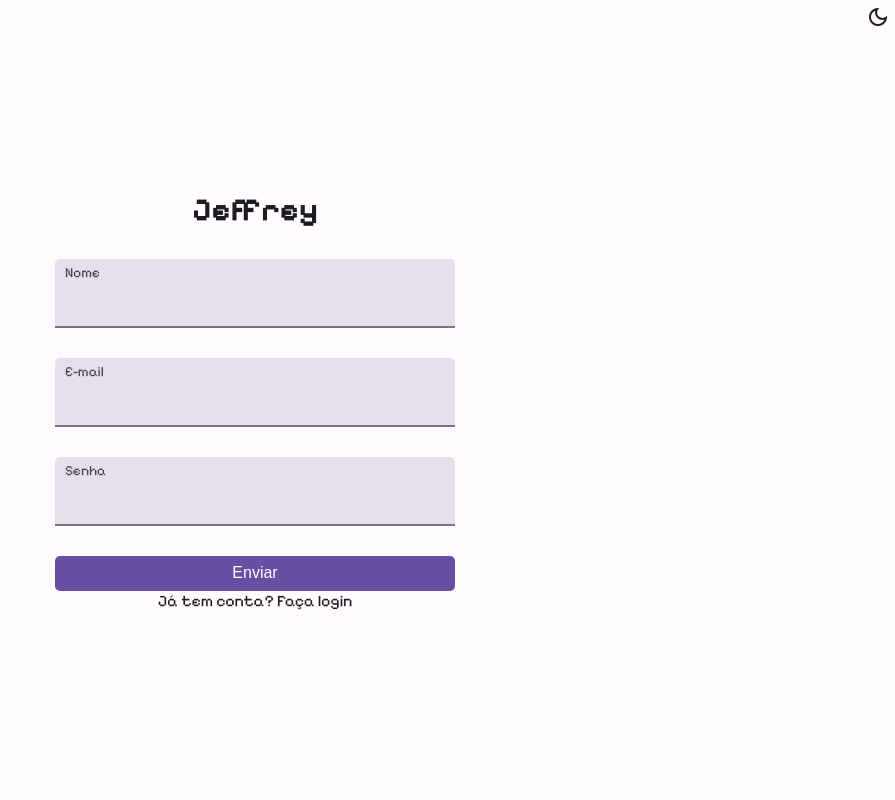
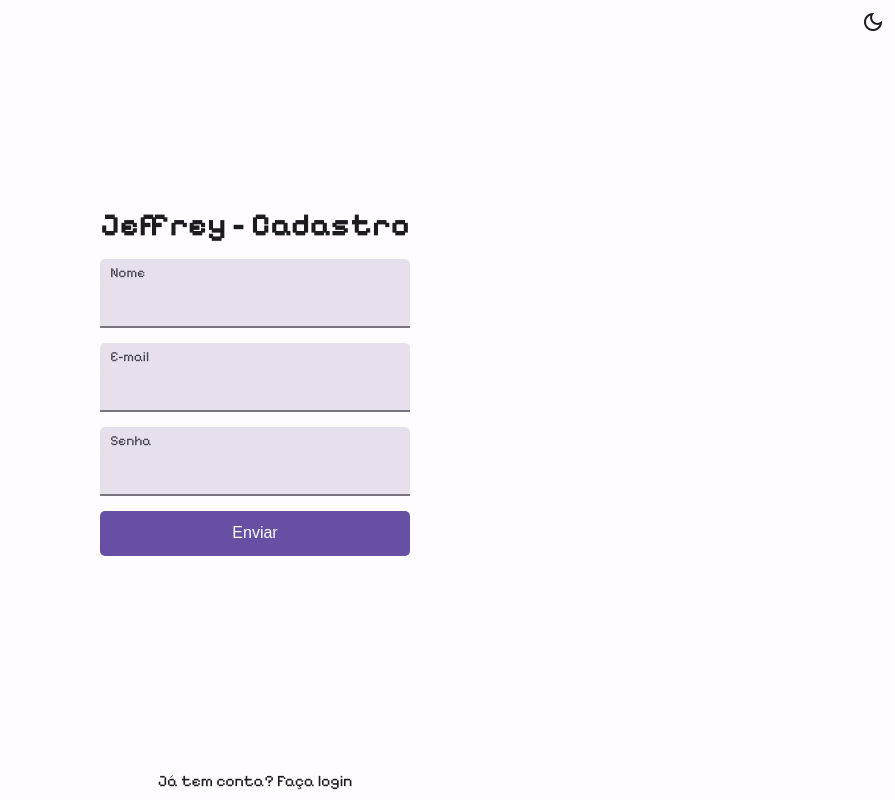
Before and after one commit to Joao-Henrique5557/jey, a React (Vite) app in the folder site-jeffrey/frontend/: page /jeffrey/cadastro in a window 1280 px wide. Shown: the whole page, without its empty margins (385-1280 px from the left). Built offline with nearby package versions, Linux system fonts and the light colour scheme.

Commit message:
adicionando novos dispositivos

```diff
--- a/site-jeffrey/frontend/index.html
+++ b/site-jeffrey/frontend/index.html
@@ -7,6 +7,7 @@
     <link rel="stylesheet" href="https://fonts.googleapis.com/css2?family=Material+Symbols+Outlined" />
     <link rel="stylesheet" href="./src/styles/theme.css">
     <link rel="stylesheet" href="./src/styles/global.css">
+    <link rel="stylesheet" href="./src/styles/devices.css">
   </head>
   <body>
     <div id="root"></div>
--- a/site-jeffrey/frontend/src/components/Btn.jsx
+++ b/site-jeffrey/frontend/src/components/Btn.jsx
@@ -1,5 +1,5 @@
 const Btn = () => {
-    return <button id="btn">Enviar</button>
+    return <button className="btn">Enviar</button>
 }
 
 export default Btn
--- a/site-jeffrey/frontend/src/components/Formulario.jsx
+++ b/site-jeffrey/frontend/src/components/Formulario.jsx
@@ -3,15 +3,15 @@ import Btn from "./Btn"
 
 const Formulario = (tipo) => {
     if(tipo.procedimento === "login"){
-        return <div id="formulario">
-            <h1>Jeffrey</h1>
+        return <div className="formulario">
+            <h1>Jeffrey - Login</h1>
             <Input label="E-mail" />
             <Input label="Senha" />
             <Btn />
         </div>
     } else if(tipo.procedimento === "cadastro"){
-        return <div id="formulario">
-            <h1>Jeffrey</h1>
+        return <div className="formulario">
+            <h1>Jeffrey - Cadastro</h1>
             <Input label="Nome" />
             <Input label="E-mail" />
             <Input label="Senha" />
--- a/site-jeffrey/frontend/src/components/Input.jsx
+++ b/site-jeffrey/frontend/src/components/Input.jsx
@@ -1,5 +1,5 @@
 const Input = ({label}) => {
-    return <div id="input">
+    return <div className="input">
         <label>{label}</label>
         <input type="text" />
     </div>
--- a/site-jeffrey/frontend/src/pages/Cadastro.jsx
+++ b/site-jeffrey/frontend/src/pages/Cadastro.jsx
@@ -18,7 +18,7 @@ const Cadastro = () => {
     }
 
     return <div id="login">
-        <span className="material-symbols-outlined" onClick={toggleTheme}>{!dark ? "dark_mode" : "light_mode"}</span>
+        <span className="material-symbols-outlined themeLogin" onClick={toggleTheme}>{!dark ? "dark_mode" : "light_mode"}</span>
         <Formulario procedimento="cadastro" />
         <p onClick={() => navigate("/")}>
             Já tem conta? Faça login
--- a/site-jeffrey/frontend/src/pages/Login.jsx
+++ b/site-jeffrey/frontend/src/pages/Login.jsx
@@ -19,7 +19,7 @@ const Login = () => {
     }
 
     return <div id="login">
-        <span className="material-symbols-outlined" onClick={toggleTheme}>{!dark ? "dark_mode" : "light_mode"}</span>
+        <span className="material-symbols-outlined themeLogin" onClick={toggleTheme}>{!dark ? "dark_mode" : "light_mode"}</span>
         <Formulario procedimento="login" />
         <p onClick={() => navigate("/cadastro")}>
             Não tem conta? Cadastre-se
--- /dev/null
+++ b/site-jeffrey/frontend/src/styles/devices.css
@@ -0,0 +1,8 @@
+@media (max-width: 500px) {
+    h1{
+        font-size: 20px;
+    }
+    p{
+        font-size: 15px;
+    }
+}
--- a/site-jeffrey/frontend/src/styles/global.css
+++ b/site-jeffrey/frontend/src/styles/global.css
@@ -26,3 +26,63 @@ a{
   display: flex;
   flex-direction: column;
 }
+
+.formulario{
+  display: flex;
+  flex-direction: column;
+  justify-content: center;
+  align-items: center;
+  height: 100%;
+  gap: 15px;
+}
+
+.formulario a{
+  width: 100%;
+  text-align: center;
+  font-size: 15px;
+  color: var(--md-on-background);
+}
+
+.input{
+  display: flex;
+  flex-direction: column;
+  width: 100%;
+  border-bottom: solid 2px var(--md-outline);
+  background-color: var(--md-surface-variant);
+  border-radius: 5px 5px 0 0;
+}
+
+.input input{
+  padding: 0 10px;
+  height: 40px;
+  font-size: 16px;
+  border: none;
+  border-radius: 4px;
+  background-color: var(--md-surface-variant);
+  color: var(--md-on-surface-variant);
+}
+
+.input label{
+  padding: 5px 10px;
+  font-size: 14px;
+  color: var(--md-on-surface-variant);
+}
+
+.btn{
+  width: 100%;
+  height: 45px;
+  border: none;
+  border-radius: 5px;
+  background-color: var(--md-primary);
+  color: var(--md-on-primary);
+  font-size: 16px;
+  cursor: pointer;
+}
+
+.btn:hover {
+  background-color: color-mix(
+    in srgb,
+    var(--md-primary) 92%,
+    rgba(255,255,255,0.08)
+  );
+}
--- a/site-jeffrey/frontend/src/styles/login.css
+++ b/site-jeffrey/frontend/src/styles/login.css
@@ -4,75 +4,20 @@
   flex: 1;
   justify-content: center;
   align-items: center;
+  gap: 20px;
+  padding: 10px;
 }
 
 #login span:hover{
   cursor: pointer;
 }
 
-#formulario{
-  display: flex;
-  flex-direction: column;
-  justify-content: center;
-  align-items: center;
-  width: 400px;
-  height: 400px;
-  gap: 30px;
-}
-
-#formulario a{
-  width: 100%;
-  text-align: center;
-  font-size: 15px;
-  color: var(--md-on-background);
-}
-
-#input{
-  display: flex;
-  flex-direction: column;
-  width: 100%;
-  border-bottom: solid 2px var(--md-outline);
-  background-color: var(--md-surface-variant);
-  border-radius: 5px 5px 0 0;
-}
-
-#input input{
-  padding: 0 10px;
-  height: 40px;
-  font-size: 16px;
-  border: none;
-  border-radius: 4px;
-  background-color: var(--md-surface-variant);
-  color: var(--md-on-surface-variant);
-}
-
-#input label{
-  padding: 5px 10px;
-  font-size: 14px;
-  color: var(--md-on-surface-variant);
-}
-
-#btn{
-  width: 100%;
-  height: 45px;
-  border: none;
-  border-radius: 5px;
-  background-color: var(--md-primary);
-  color: var(--md-on-primary);
-  font-size: 16px;
+#login p{
   cursor: pointer;
 }
 
-#btn:hover {
-  background-color: color-mix(
-    in srgb,
-    var(--md-primary) 92%,
-    rgba(255,255,255,0.08)
-  );
+.themeLogin{
+  position: absolute;
+  top: 10px;
+  right: 10px;
 }
-
-.material-symbols-outlined{
-  position: absolute;
-  top: 5px;
-  right: 5px;
-}
```
